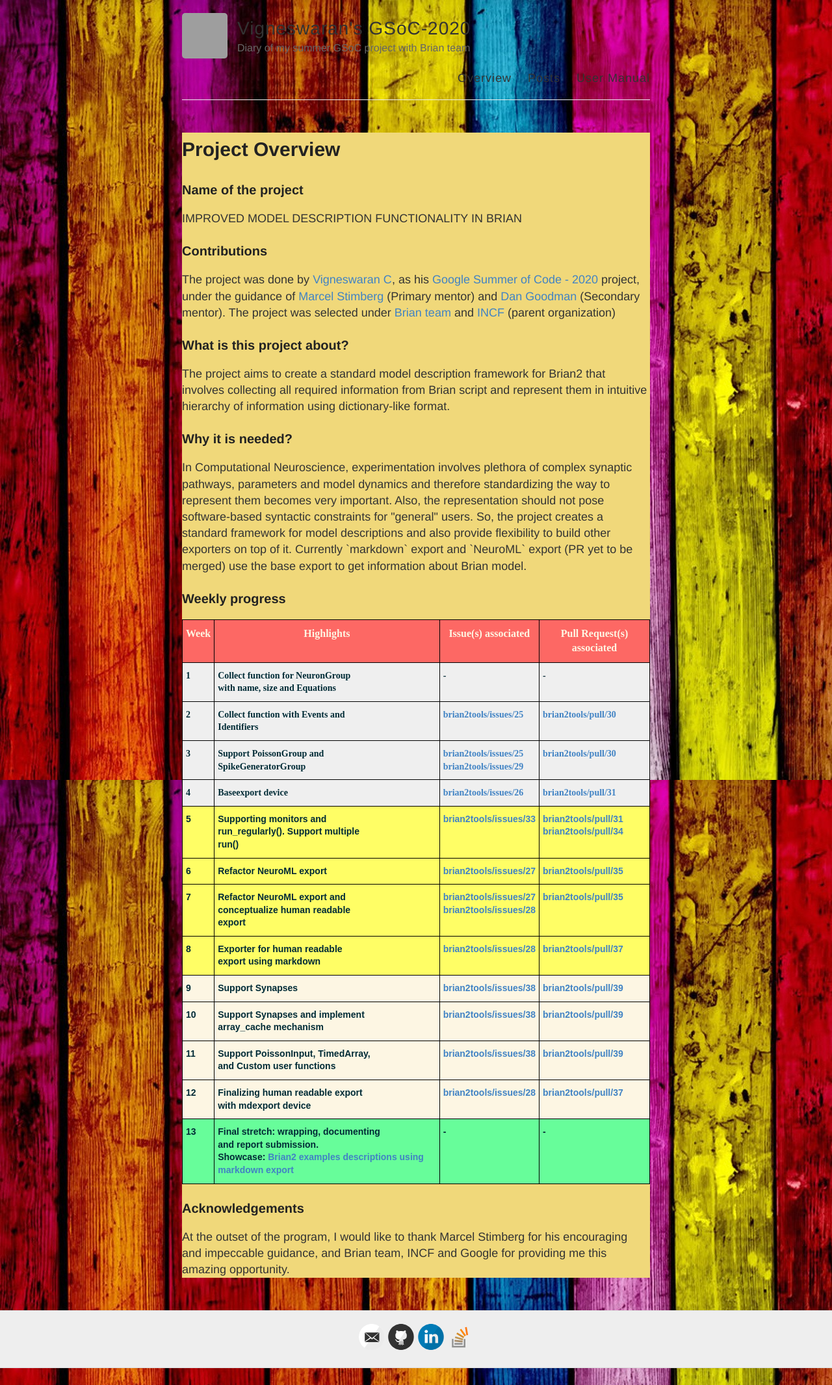
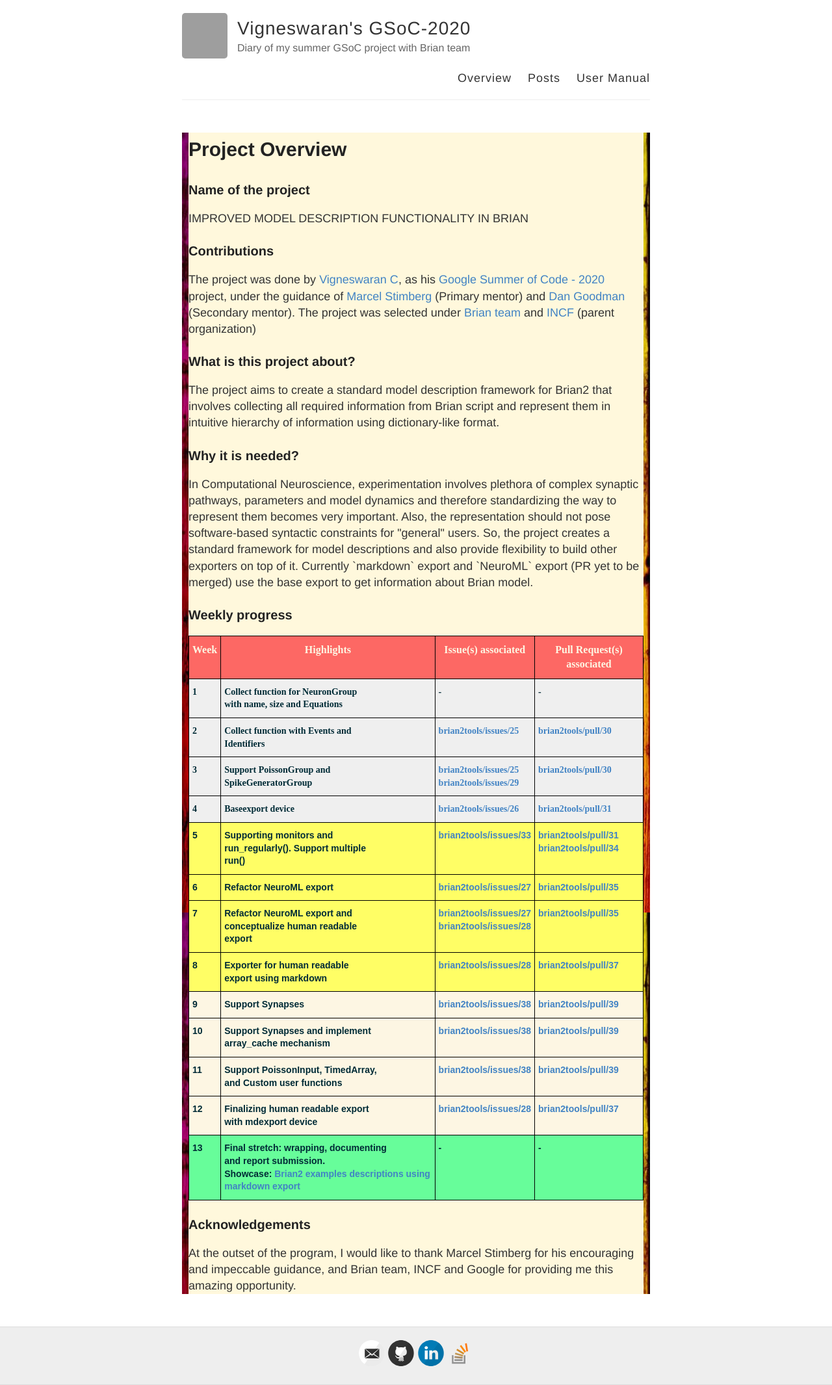
Before and after one commit to vigneswaran-chandrasekaran/Vigneswaran-chandrasekaran.github.io, a Jekyll site: the page built from index.html, in a window 1280 px wide. Shown: the whole page at 65% size. Built offline with Jekyll 4.4.1, drawn with Linux system fonts in a browser that asks for light colours; grey boxes are pictures that could not be loaded.

Commit message:
add bg 2

```diff
--- a/index.html
+++ b/index.html
@@ -1,9 +1,10 @@
 ---
 layout: default
 ---
-<body style="background-image: url('images/background.jpg');">
+<body>
+  <div class="container", style="background-image: url('images/background.jpg');">
 
-<div class="text", style="background-color:rgb(240, 216, 122)">
+  <div class="text", style="background-color:cornsilk">
 
   <h1>Project Overview</h1>
 
@@ -147,4 +148,7 @@
 
   </div>
 
+  </div>
 </body>
+
+</body>
```
Lines whose indentation alone changed are shown as unchanged.
